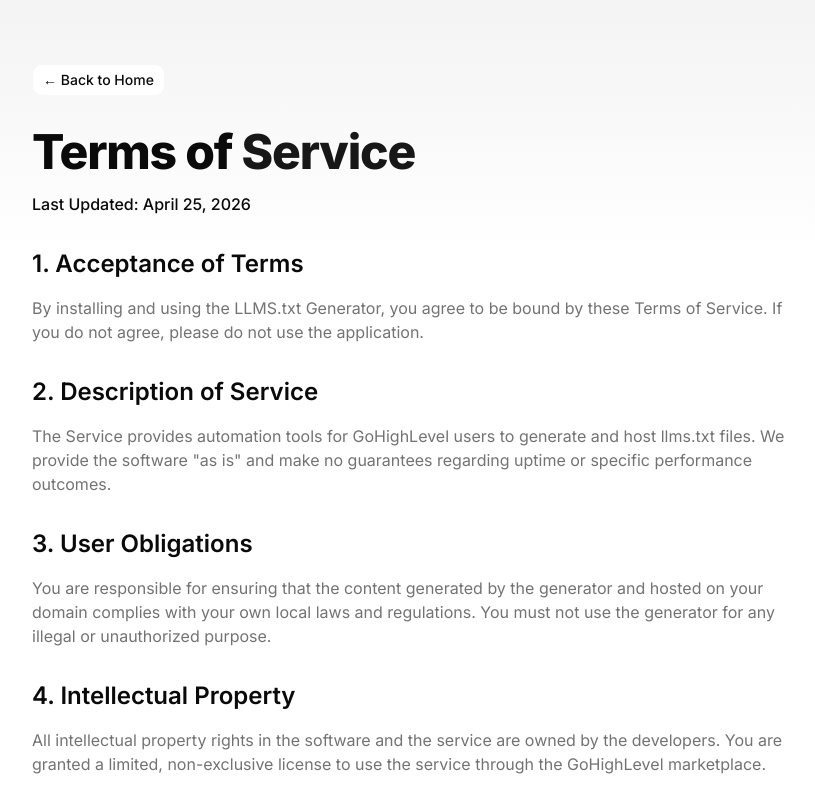
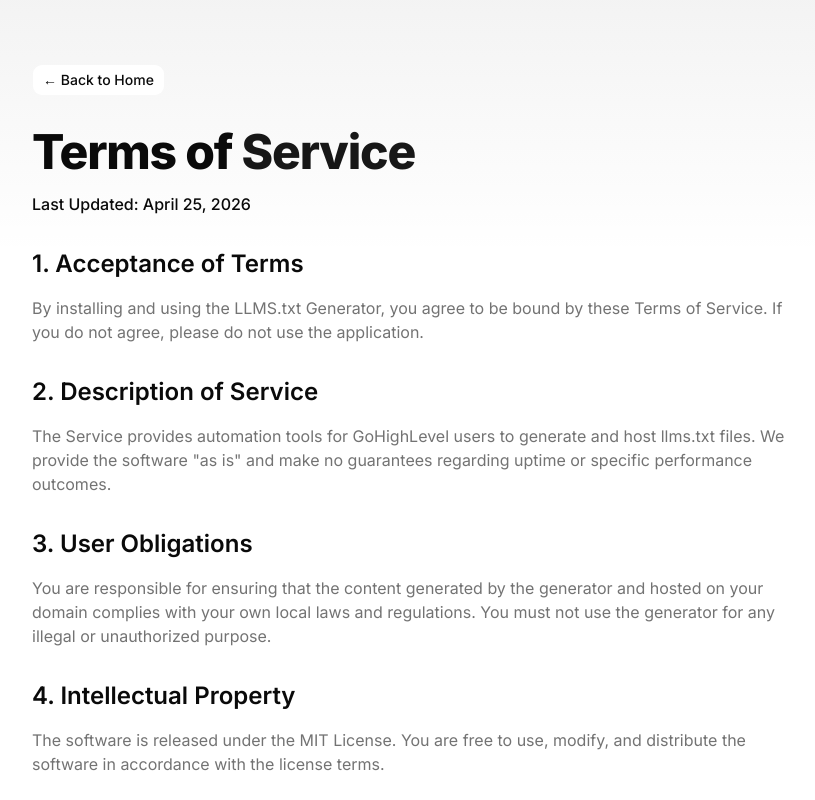
Before and after one commit to zeon-studio/ghl-llmstxt-generator, a Next.js app: page /terms in a window 1280 px wide. Shown: the top 800 px of the page, without its empty margins (224-1039 px from the left). Built offline with nearby package versions, Linux system fonts and the light colour scheme.

Commit message:
chore: open-source project by adding MIT license and updating branding and contact information

```diff
--- a/package.json
+++ b/package.json
@@ -1,7 +1,9 @@
 {
   "name": "ghl-llms-txt-generator",
   "version": "0.1.0",
-  "private": true,
+  "private": false,
+  "author": "Zeon Studio <zeonstudiohg@gmail.com> (https://zeon.studio)",
+  "license": "MIT",
   "scripts": {
     "dev": "next dev",
     "build": "next build",
--- a/src/app/dashboard/components/DashboardHeader.tsx
+++ b/src/app/dashboard/components/DashboardHeader.tsx
@@ -8,7 +8,10 @@
 export function DashboardHeader({ session }: { session: GHLSession | null }) {
   return (
     <header className="sticky top-0 z-50 w-full border-b bg-background/95 backdrop-blur supports-backdrop-filter:bg-background/60 px-4 md:px-8 py-3 flex items-center justify-between">
-      <Link href="/" className="flex items-center gap-3 hover:opacity-80 transition-opacity">
+      <Link
+        href="/"
+        className="flex items-center gap-3 hover:opacity-80 transition-opacity"
+      >
         <Image
           src="/icon.png"
           alt="LLMS.txt Generator"
@@ -31,7 +34,7 @@
           </Badge>
         )}
         <a
-          href="mailto:themefisher@gmail.com"
+          href="mailto:zeonstudiohg@gmail.com"
           className="text-sm text-muted-foreground hover:text-foreground transition-colors flex items-center gap-2"
         >
           <Mail className="w-4 h-4" />
--- a/src/app/page.tsx
+++ b/src/app/page.tsx
@@ -146,7 +146,7 @@
           >
             Terms of Service
           </Link>
-          <span>© 2026 LLMS.txt Generator</span>
+          <span>© 2026 Zeon Studio</span>
         </footer>
       </div>
     </main>
--- a/src/app/privacy/page.tsx
+++ b/src/app/privacy/page.tsx
@@ -80,7 +80,7 @@
           </h2>
           <p>
             If you have any questions about this Privacy Policy, please contact
-            us at themefisher@gmail.com.
+            us at zeonstudiohg@gmail.com.
           </p>
         </div>
       </div>
--- a/src/app/terms/page.tsx
+++ b/src/app/terms/page.tsx
@@ -46,8 +46,7 @@
 
           <h2 className="text-2xl font-semibold text-foreground mt-8 mb-4">4. Intellectual Property</h2>
           <p>
-            All intellectual property rights in the software and the service are owned by the developers.
-            You are granted a limited, non-exclusive license to use the service through the GoHighLevel marketplace.
+            The software is released under the MIT License. You are free to use, modify, and distribute the software in accordance with the license terms.
           </p>
 
           <h2 className="text-2xl font-semibold text-foreground mt-8 mb-4">5. Limitation of Liability</h2>
```
Also changed, not shown: 2 other files (tests, documents, lock files or other folders).
